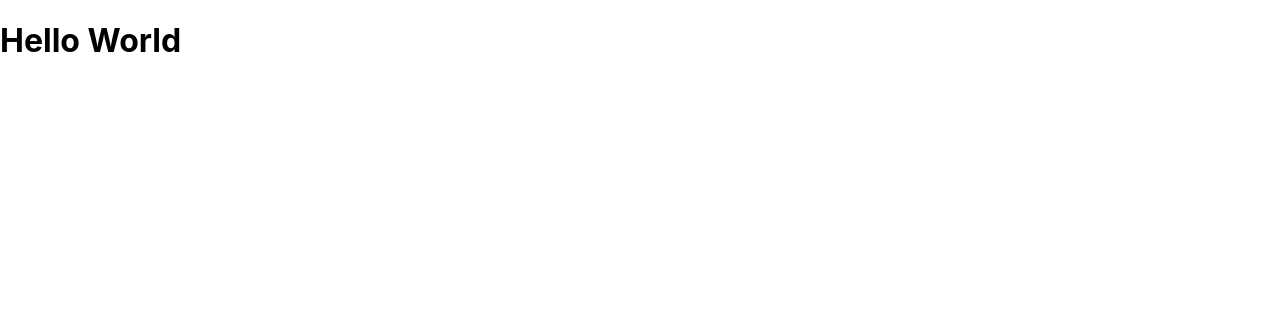
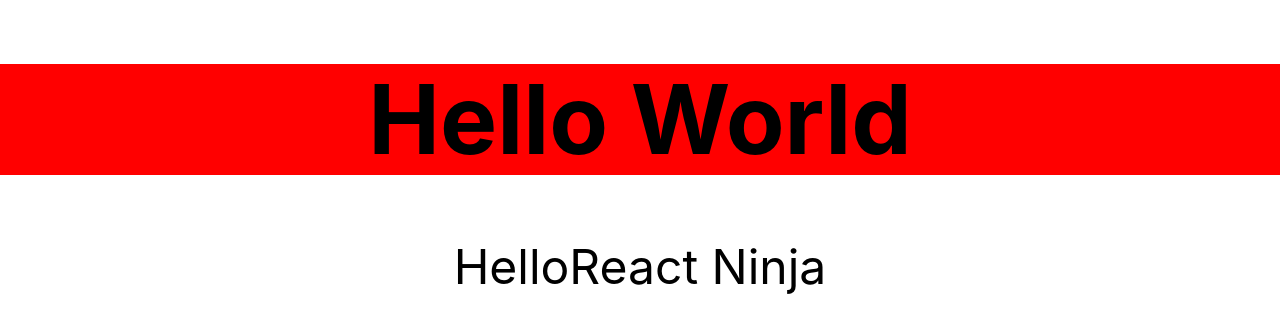
Before and after one commit to ghidalg0/robofriends, a React (Create React App) app: page / in a window 1280 px wide. Shown: the top 332 px of the page. Built offline with nearby package versions, Linux system fonts and the light colour scheme.

Commit message:
✅ first react component

```diff
--- a/package.json
+++ b/package.json
@@ -8,7 +8,8 @@
     "@testing-library/user-event": "^13.5.0",
     "react": "^18.2.0",
     "react-dom": "^18.2.0",
-    "react-scripts": "5.0.1",
+    "react-scripts": "^2.1.3",
+    "tachyons": "^4.12.0",
     "web-vitals": "^2.1.4"
   },
   "scripts": {
--- /dev/null
+++ b/src/Hello.css
@@ -0,0 +1,3 @@
+h1 {
+  background: red;
+}
--- a/src/Hello.js
+++ b/src/Hello.js
@@ -1,8 +1,14 @@
 import React, { Component } from "react";
+import './Hello.css';
 
 class Hello extends Component {
   render() {
-    return <h1>Hello World</h1>
+    return (
+    <div className='f1 tc'>
+      <h1>Hello World</h1>
+      <p>{this.props.greeting}</p>
+    </div>
+    );
   }
 }
 
--- a/src/index.js
+++ b/src/index.js
@@ -3,11 +3,12 @@ import ReactDOM from 'react-dom/client';
 import './index.css';
 import Hello from './Hello';
 import reportWebVitals from './reportWebVitals';
+import 'tachyons';
 
 const root = ReactDOM.createRoot(document.getElementById('root'));
 root.render(
   <React.StrictMode>
-    <Hello />
+    <Hello greeting={'Hello' + 'React Ninja'}/>
   </React.StrictMode>
 );
 reportWebVitals();
```
Also changed, not shown: 1 other file (tests, documents, lock files or other folders).
